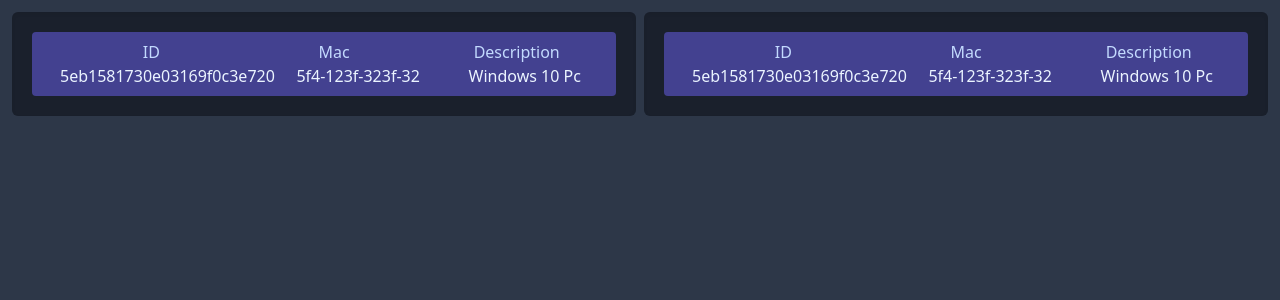
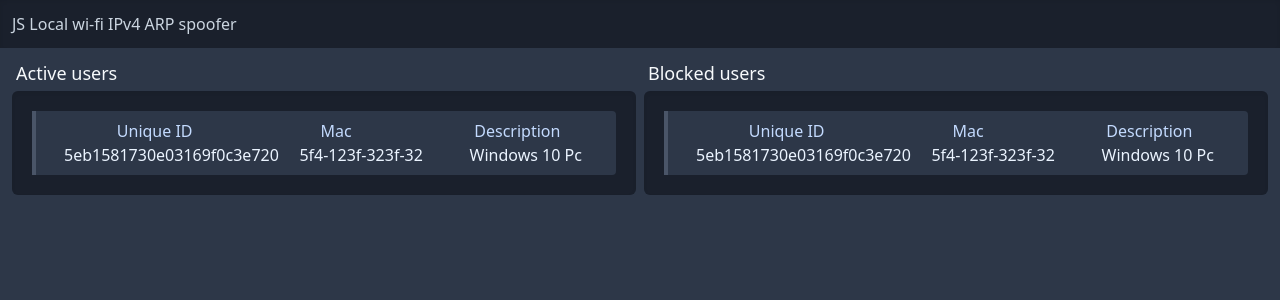
Before and after one commit to neeeeecka/network-sniffer, a Next.js app: page / in a window 1280 px wide. Shown: the top 300 px of the page. Built offline with nearby package versions, Linux system fonts and the light colour scheme.

Commit message:
more css

```diff
--- a/pages/components/container.jsx
+++ b/pages/components/container.jsx
@@ -1,12 +1,16 @@
 import React, { Component } from "react";
 
-class Container extends Component {
+class Unit extends Component {
   render() {
+    const t = this.props.type === true;
     return (
-      <div className="m-1 w-1/2 p-2 bg-gray-900 items-center text-indigo-100 rounded-md shadow-inner p-5">
-        <div className="bg-indigo-800 p-2 rounded cursor-pointer text-center">
-          <div className="flex pl-5 text-indigo-200 capitalize">
-            <span className="flex-1">ID</span>
+      <div
+        className={
+          "p-2 rounded-r cursor-pointer text-center bg-gray-800 border-l-4 border-gray-700"
+        }
+      >
+        <div className="flex pl-5 text-indigo-200 capitalize font-medium ">
+          <span className="flex-1">Unique ID</span>
           <span className="flex-1">Mac</span>
           <span className="flex-1">Description</span>
         </div>
@@ -15,6 +19,30 @@
           <span className="flex-1">5f4-123f-323f-32</span>
           <span className="flex-1">windows 10 pc</span>
         </div>
+        <div className="flex">
+          {/* <span className="w-1/4 text-indigo-200 font-medium">
+              Block amount:
+            </span>
+            <span className="w-3/4">
+                <div>
+
+                </div>
+            </span> */}
+        </div>
+      </div>
+    );
+  }
+}
+
+class Container extends Component {
+  render() {
+    return (
+      <div className="w-1/2 m-1">
+        <span className="w-full text-gray-100 font-medium text-lg px-1 mb-1 inline-block">
+          {this.props.title}
+        </span>
+        <div className="bg-gray-900 items-center text-indigo-100 rounded-md shadow-inner p-5">
+          <Unit type={this.props.type} />
         </div>
       </div>
     );
--- /dev/null
+++ b/pages/components/header.jsx
@@ -0,0 +1,15 @@
+import React, { Component } from "react";
+
+class Header extends Component {
+  render() {
+    return (
+      <div className="p-3 bg-gray-900 shadow-inner">
+        <span className="text-gray-400 font-medium">
+          JS Local wi-fi IPv4 ARP spoofer
+        </span>
+      </div>
+    );
+  }
+}
+
+export default Header;
--- a/pages/index.js
+++ b/pages/index.js
@@ -1,10 +1,13 @@
 import Container from "./components/container";
+import Header from "./components/header";
 
 const index = () => (
-  <div className="bg-gray-800 h-screen p-2">
-    <div className="flex">
-      <Container />
-      <Container />
+  <div className="bg-gray-800 h-screen">
+    <Header />
+
+    <div className="flex p-2">
+      <Container title="Active users" type={false} />
+      <Container title="Blocked users" type={true} />
     </div>
   </div>
 );
```
Lines whose indentation alone changed are shown as unchanged.
